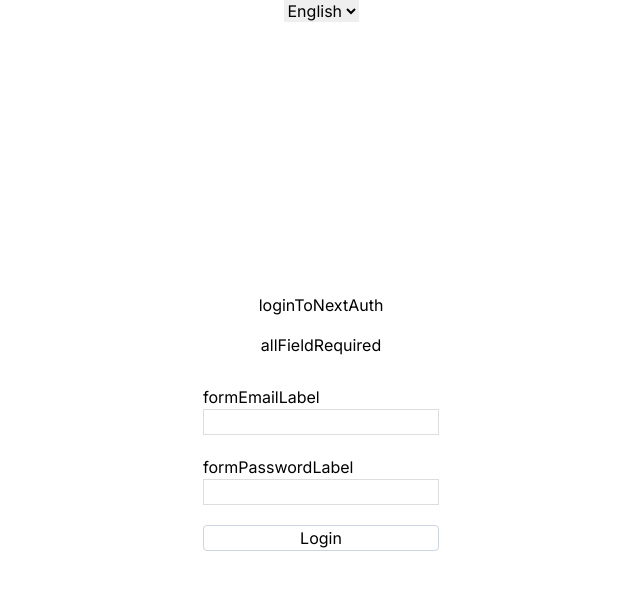
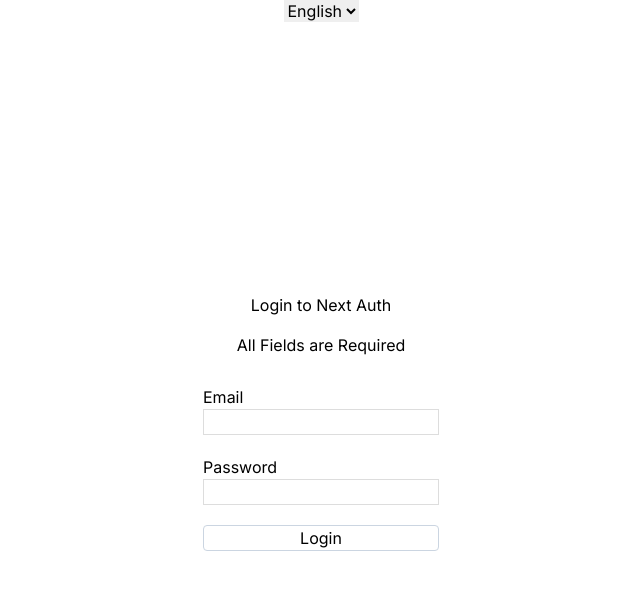
Before and after one commit to mayurmewada/nextauth, a Next.js app: page /en/login in a window 1280 px wide. Shown: the top 590 px of the page, without its empty margins (319-959 px from the left). Built offline with nearby package versions, Linux system fonts and the light colour scheme.

Commit message:
fix: language approach

```diff
--- /dev/null
+++ b/src/app/[locale]/dictionaries.ts
@@ -0,0 +1,7 @@
+
+const dictionaries = {
+    en: () => import("@/utils/languageContent/en.json").then((module) => module.default),
+    hi: () => import("@/utils/languageContent/hi.json").then((module) => module.default),
+};
+
+export const getDictionary = async (locale:any) => dictionaries[locale]();
--- a/src/app/[locale]/layout.tsx
+++ b/src/app/[locale]/layout.tsx
@@ -1,13 +1,8 @@
-// Mark this as a Client Component
-"use client";
-
 // module imports
 import { Inter } from "next/font/google";
 // file imports
 import "./globals.css";
-import LanguageSelector from "@/app/components/LanguageSelector";
-import { Provider } from "react-redux";
-import store from "@/redux/store";
+import Page from "./layoutChild";
 
 const inter = Inter({ subsets: ["latin"] });
 
@@ -23,16 +18,10 @@ Readonly<{
 }>) {
     // Get the full URL from the request context or window location
     const currentUrl = typeof window !== "undefined" ? window.location.href : "";
-    console.log("first")
 
     return (
-        <Provider store={store}>
-            <html lang={params.locale}>
-                <body className={inter.className}>
-                    <LanguageSelector locale={params.locale} currentUrl={currentUrl} />
-                    {children}
-                </body>
-            </html>
-        </Provider>
+        <html lang={params.locale}>
+            <Page font={inter} currentUrl={currentUrl} params={params} children={children} />
+        </html>
     );
 }
--- /dev/null
+++ b/src/app/[locale]/layoutChild.tsx
@@ -0,0 +1,18 @@
+"use client"
+import React from "react";
+import LanguageSelector from "@/app/components/LanguageSelector";
+import { Provider } from "react-redux";
+import store from "@/redux/store";
+
+const layoutIndex = ({font, currentUrl, params, children}:any) => {
+    return (
+        <Provider store={store}>
+            <body className={font.className}>
+                <LanguageSelector locale={params.locale} currentUrl={currentUrl} />
+                {children}
+            </body>
+        </Provider>
+    );
+};
+
+export default layoutIndex;
--- a/src/app/[locale]/login/index.tsx
+++ b/src/app/[locale]/login/index.tsx
@@ -5,10 +5,10 @@ import { useDispatch, useSelector } from "react-redux";
 import store, { AppDispatch, AppStore } from "@/redux/store"; // Import the AppDispatch type
 import { login } from "@/redux/slices/authSlice";
 
-const Index = (t: any) => {
+const Index = ({ lang }: any) => {
     const [formData, setFormData] = useState<any>({});
     const dispatch: AppDispatch = useDispatch();
-    const {isLoading}:any = useSelector((store: AppStore) => store.authSlice);
+    const { isLoading }: any = useSelector((store: AppStore) => store.authSlice);
 
     const handleOnChange = ({ target }: any) => {
         const { name, value } = target;
@@ -27,20 +27,20 @@ const Index = (t: any) => {
                     <path className="opacity-75" fill="currentColor" d="M4 12a8 8 0 018-8V0C5.373 0 0 5.373 0 12h4z"></path>
                 </svg>
             )}
-            <h1 className="mb-4">{"loginToNextAuth"}</h1>
-            <p className="mb-7">{"allFieldRequired"}</p>
+            <h1 className="mb-4">{lang.texts.loginToNextAuth}</h1>
+            <p className="mb-7">{lang.errors.allFieldRequired}</p>
             <div className="flex flex-col gap-5">
                 <div className="flex flex-col">
-                    <label htmlFor="email">{"formEmailLabel"}</label>
+                    <label htmlFor="email">{lang.fields.email.title}</label>
                     <input onChange={handleOnChange} className="border border-[#dddddd]" type="text" name="email" />
                 </div>
                 <div className="flex flex-col">
-                    <label htmlFor="password">{"formPasswordLabel"}</label>
+                    <label htmlFor="password">{lang.fields.password.title}</label>
                     <input onChange={handleOnChange} className="border border-[#dddddd]" type="password" name="password" />
                 </div>
                 <div className="flex flex-col">
                     <button onClick={handleLoginSubmit} className="rounded-[4px] border-[1px] border-slate-300 hover:border-slate-400">
-                        Login
+                        {lang.buttons.login}
                     </button>
                 </div>
             </div>
--- a/src/app/[locale]/login/page.tsx
+++ b/src/app/[locale]/login/page.tsx
@@ -1,11 +1,12 @@
 import React from "react";
 import { useTranslations } from "next-intl";
 import Page from "./index";
+import { getDictionary } from "../dictionaries";
 
-const page = () => {
-    console.log(useTranslations("login"));
-    const t = useTranslations("login");
-    return <Page />;
+const page = async ({ params: { locale } }: any) => {
+    const lang = await getDictionary(locale);
+    console.log("lang", lang);
+    return <Page lang={lang} />;
 };
 
 export default page;
--- a/src/utils/languageContent/en.json
+++ b/src/utils/languageContent/en.json
@@ -1,11 +1,20 @@
 {
-    "login": {
+    "fields": {
+        "email": {
+            "title": "Email"
+        },
+        "password": {
+            "title": "Password"
+        }
+    },
+    "buttons": {
+        "login": "Login"
+    },
+    "texts": {
         "loginToNextAuth": "Login to Next Auth",
-        "allFieldRequired": "All Fields are Required",
-        "formEmailLabel": "Email",
-        "formPasswordLabel": "Password"
+        "youAreViewingProduct": "You are viewing product"
     },
-    "productDetails": {
-        "youAreViewingProduct": "You are viewing product"
+    "errors": {
+        "allFieldRequired": "All Fields are Required"
     }
 }
--- a/src/utils/languageContent/hi.json
+++ b/src/utils/languageContent/hi.json
@@ -1,11 +1,20 @@
 {
-    "login": {
+    "fields": {
+        "email": {
+            "title": "ईमेल"
+        },
+        "password": {
+            "title": "पासवर्ड"
+        }
+    },
+    "buttons": {
+        "login": "लॉग इन करें"
+    },
+    "texts": {
         "loginToNextAuth": "नेक्स्ट ऑथ में लॉगइन करें",
-        "allFieldRequired": "सभी फ़ील्ड आवश्यक हैं",
-        "formEmailLabel": "ईमेल",
-        "formPasswordLabel": "पासवर्ड"
+        "youAreViewingProduct": "आप उत्पाद देख रहे हैं"
     },
-    "productDetails": {
-        "youAreViewingProduct": "आप उत्पाद देख रहे हैं"
+    "errors": {
+        "allFieldRequired": "सभी फ़ील्ड आवश्यक हैं"
     }
 }
```
Also changed, not shown: src/middleware.ts (+16 -8 lines).
